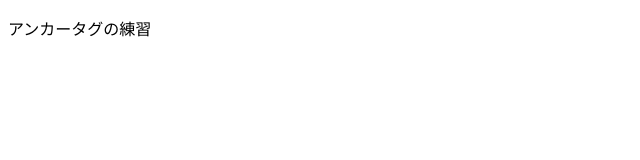
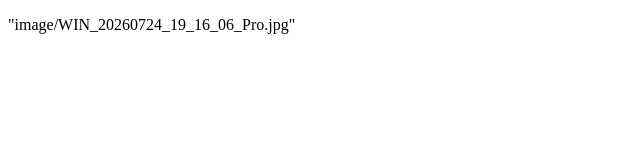
Before and after one commit to zm26409/kimatu, a plain HTML site: page a.html in a window 1280 px wide. Shown: the whole page, without its empty margins (0-640 px from the left). Drawn offline with Linux system fonts and the light colour scheme.

Commit message:
Update a.html

```diff
--- a/a.html
+++ b/a.html
@@ -4,8 +4,7 @@
 <meta charset="UTF-8">
 </head>
 <body>
-<p>アンカータグの練習</p>
-<a id="image/WIN_20260724_19_16_06_Pro.jpg"></a>
+<p>"image/WIN_20260724_19_16_06_Pro.jpg"</p>
 <a id="image/WIN_20260724_19_19_02_Pro.jpg"></a>
 <a id="image/WIN_20260724_19_22_17_Pro.jpg"></a>
 <a id="image/WIN_20260724_19_23_38_Pro.jpg"></a>
```
